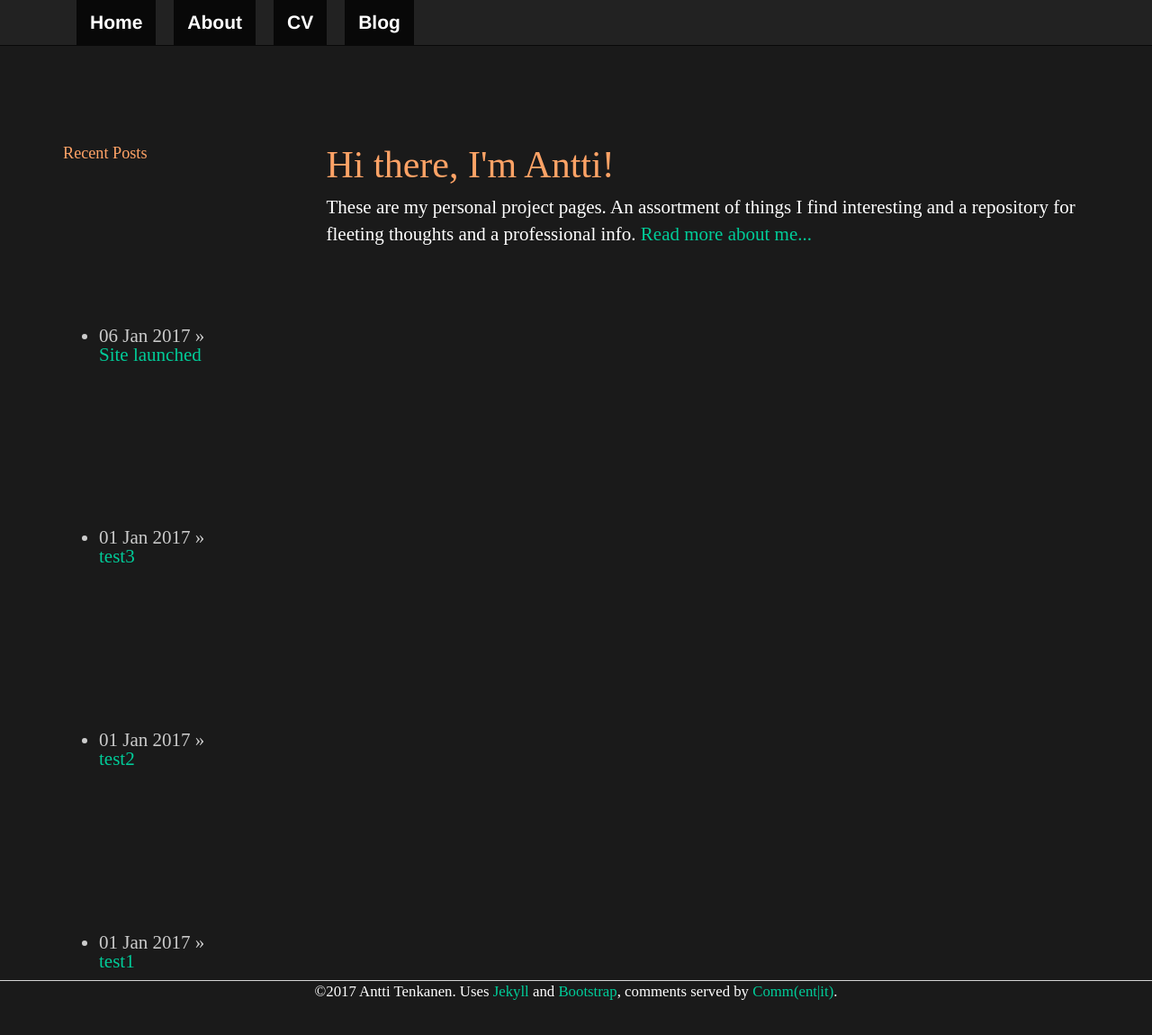
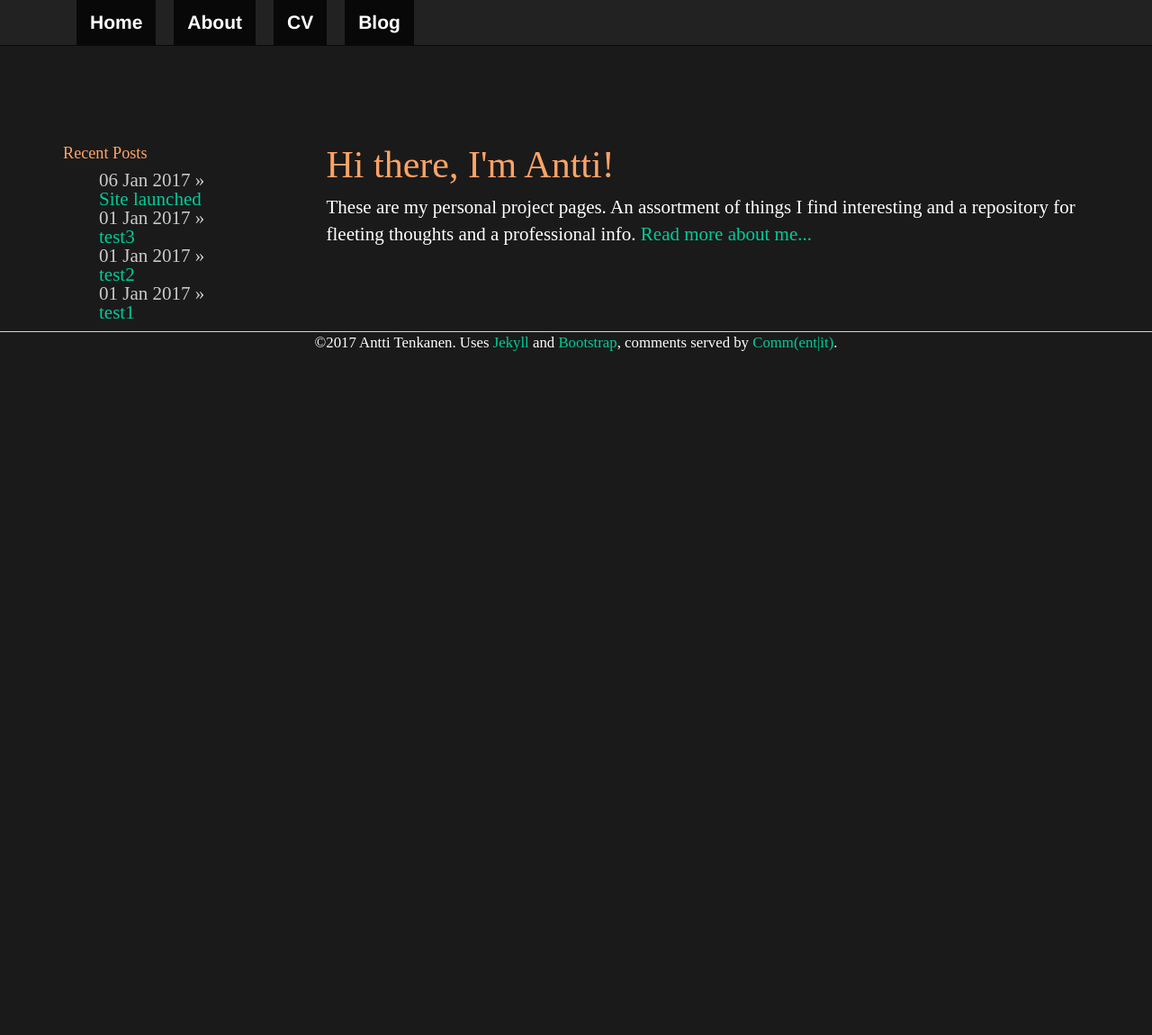
Before and after one commit to plantecophys/plantecophys, a Jekyll site: the page built from index.html, in a window 1280 px wide and 1263 px high. Shown: the top 1150 px of the window at 90% size. Built offline with Jekyll 4.4.1, drawn with Linux system fonts in a browser that asks for light colours; the list of posts is cut into pages by our own code.

Commit message:
Update main.css

```diff
--- a/css/main.css
+++ b/css/main.css
@@ -101,14 +101,10 @@ ul.blog li {
     color: #595959;
 }
 .recentposts li {
-    margin-top: 8.7em;
+    margin-top: 0em;
     line-height: 1em;
     color: #cccccc;
-}
-.recentposts ul [
     list-style-type: none;
-    padding: 0;
-    margin: 0;
 }
 /* Recent Posts box loppuu*/
 /* Commentit alkaa */
```
